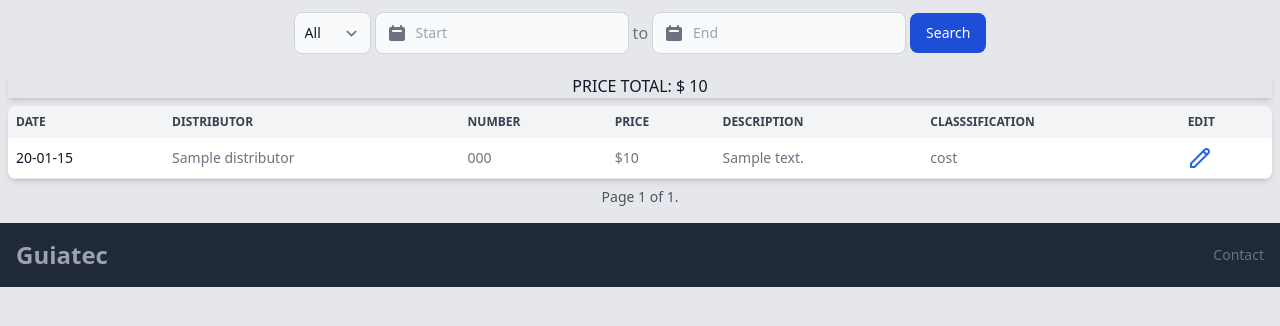
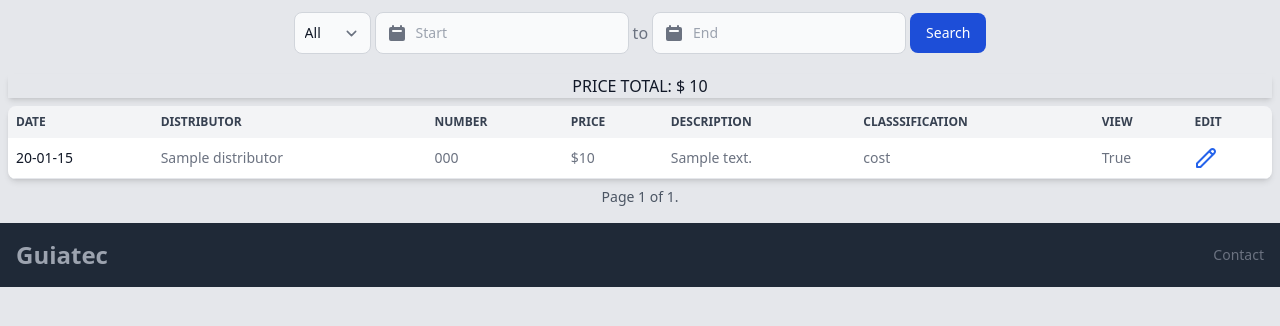
Before and after one commit to jfbz14/project-spa, a Django app: page /administrator/list/expense/ in a window 1280 px wide. Shown: the part 60-386 px from the top of the page. Run offline with Django 4.2, Linux system fonts and the light colour scheme; a user stored in the database is signed in; tables that the repository leaves empty hold one stand-in row (values such as "Sample post"); some libraries are stand-ins or nearby versions.

Commit message:
update view is_valid

```diff
--- a/templates/administrator/expense/list_expense.html
+++ b/templates/administrator/expense/list_expense.html
@@ -100,6 +100,11 @@ List expenses
                 <th scope="col" class="p-2">
                     classsification
                 </th>
+                {% if request.user.profileuser.position == 'administrator' %}
+                <th scope="col" class="p-2">
+                    View
+                </th>
+                {% endif %}
                 <th scope="col" class="p-2">
                     Edit
                 </th>
@@ -126,6 +131,11 @@ List expenses
                 <td class="p-2">
                     {{field.classsification}}
                 </td>
+                {% if request.user.profileuser.position == 'administrator' %}
+                <td class="p-2">
+                    {{field.is_valid}}
+                </td>
+                {% endif %}
                 <td class="p-2">
                     <a href="{% url 'administrator:update_expense' field.id %}" class="font-medium text-blue-600 dark:text-blue-500 hover:underline">
                         <svg
```
